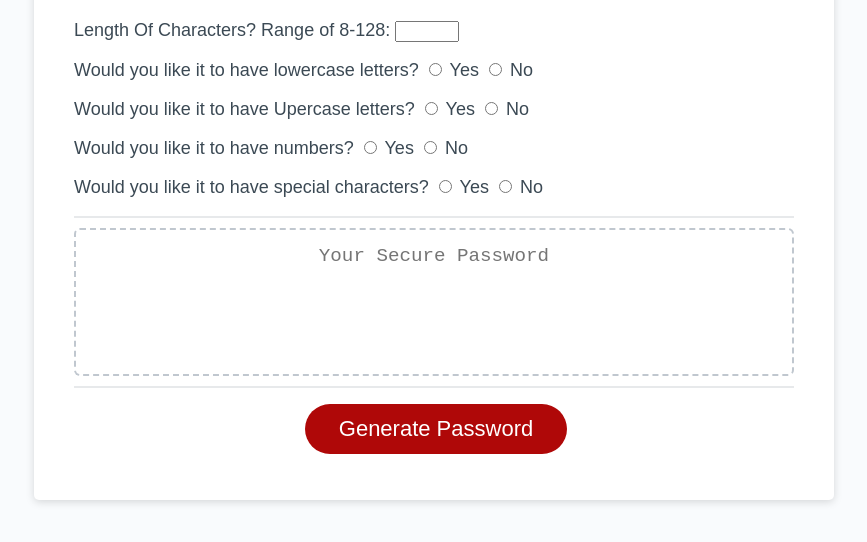
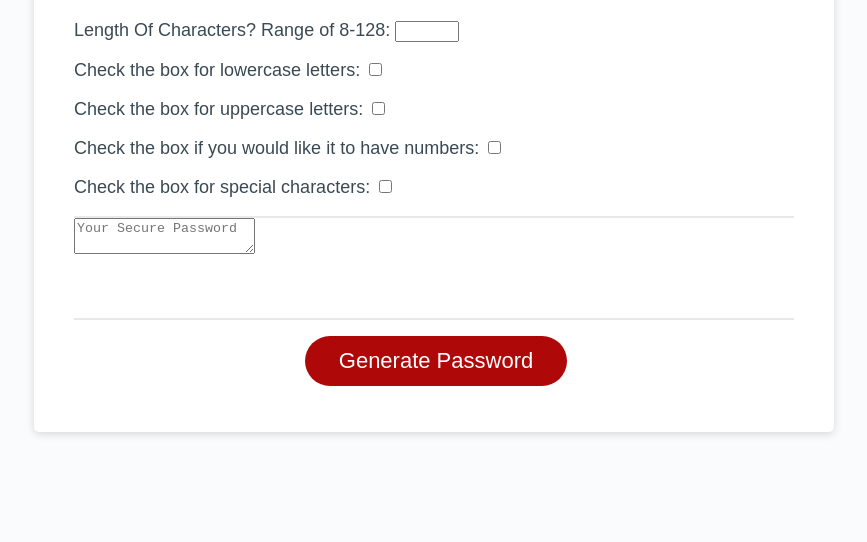
Before and after one commit to israel0688/PasswordGenerator, a plain HTML site: page Develop/index.html in a window 1280 px wide. Shown: the part 216-758 px from the top of the page, without its empty margins (206-1073 px from the left). Drawn offline with Linux system fonts and the light colour scheme.

Commit message:
stuck in javascript error

```diff
--- a/Develop/index.html
+++ b/Develop/index.html
@@ -24,47 +24,27 @@
                 <input type="number" name="characterLength" id="characterLength" min="8" max="128" class="form-input"/>
 
                 <p>
-                    Would you like it to have lowercase letters?
-                    <span class="radio-wrapper">
-                        <input type="radio" name="lowerCase-confirm" id="lowerCaseyes" />
-                        <label for="lowerCase-yes">Yes</label>
-                    </span>
-                    <span class="radio-wrapper">
-                        <input type="radio" name="lowerCase-confirm" id="lowerCase-no" />
-                        <label for="lowerCase-no">No</label>
+                    Check the box for lowercase letters:
+                    <span class="checkbox-wrapper">
+                        <input type="checkbox" name="lowerCase-confirm" id="lowerCaseyes" />
                     </span>
                 </p>
                 <p>
-                  Would you like it to have Upercase letters?
-                  <span class="radio-wrapper">
-                      <input type="radio" name="upperCase-confirm" id="upperCaseyes" />
-                      <label for="upperCase-yes">Yes</label>
-                  </span>
-                  <span class="radio-wrapper">
-                      <input type="radio" name="upperCase-confirm" id="upperCase-no" />
-                      <label for="upperCase-no">No</label>
+                  Check the box for uppercase letters:
+                  <span class="checkbox-wrapper">
+                      <input type="checkbox" name="upperCase-confirm" id="upperCaseyes" />
                   </span>
                 </p>
                 <p>
-                  Would you like it to have numbers?
-                  <span class="radio-wrapper">
-                      <input type="radio" name="number-confirm" id="numberyes" />
-                      <label for="number-yes">Yes</label>
-                  </span>
-                  <span class="radio-wrapper">
-                      <input type="radio" name="number-confirm" id="number-no" />
-                      <label for="number-no">No</label>
+                  Check the box if you would like it to have numbers:
+                  <span class="checkbox-wrapper">
+                      <input type="checkbox" name="number-confirm" id="numberyes" />
                   </span>
                 </p>
                 <p>
-                  Would you like it to have special characters?
-                  <span class="radio-wrapper">
-                      <input type="radio" name="specialC-confirm" id="specialCyes" />
-                      <label for="specialC-yes">Yes</label>
-                  </span>
-                  <span class="radio-wrapper">
-                      <input type="radio" name="specialC-confirm" id="specialC-no" />
-                      <label for="specialC-no">No</label>
+                  Check the box for special characters:
+                  <span class="checkbox-wrapper">
+                      <input type="checkbox" name="specialC-confirm" id="specialCyes" />
                   </span>
                 </p>
             </form>
@@ -75,13 +55,13 @@
         <div class="card-body">
           <textarea
             readonly
-            id="password"
+            id="passwordDisplay"
             placeholder="Your Secure Password"
             aria-label="Generated Password"
           ></textarea>
         </div>
         <div class="card-footer">
-          <id="generate" class="btn">Generate Password</button>
+          <button id= "generate" class= "btn">Generate Password</button>
         </div>
       </div>
     </div>
--- a/Develop/script.js
+++ b/Develop/script.js
@@ -10,10 +10,15 @@ const numberyes = document.getElementById
 ('numberyes')
 const specialCyes = document.getElementById
 ('specialCyes')
-
+const generateBtn = document.getElementById
+('generateBtn')
 
 const form = document.getElementById
  ('passwordGeneratorForm')
+
+const passwordDisplay = document.getElementById
+('passwordDisplay')
+
 
 const UPPERCASE_CHAR_CODES = arrayFromLowToHigh(65, 90)
 const LOWERCASE_CHAR_CODES = arrayFromLowToHigh(97, 122)
@@ -25,6 +30,28 @@ const SPECIAL_CHAR_CODES = arrayFromLowToHigh(33, 47)
 
 function generatePassword(characterLength, upperCaseyes, lowerCaseyes, numberyes, specialCyes)
 {
+  let charCodes = LOWERCASE_CHAR_CODES
+
+  if (upperCaseyes) charCodes = charCodes.concat
+  (UPPERCASE_CHAR_CODES)
+
+  if (lowerCaseyes) charCodes = charCodes.concat
+  (LOWERCASE_CHAR_CODES)
+
+  if(specialCyes) charCodes = charCodes.concat
+  (SPECIAL_CHAR_CODES)
+
+  if(numberyes) charCodes = charCodes.concat
+  (NUMBER_CHAR_CODES)
+
+  const passwordCharacter = []
+  for (let i = 0; i < characterLength; i++)
+  {
+    const characterCode = charCodes[Math.floor(Math.random()* charCodes.length)]
+    passwordCharacter.push(String.fromCharCode(charcterCode))
+  }
+
+  return passwordCharacter.join('')
 
 }
 
@@ -38,15 +65,16 @@ function arrayFromLowToHigh(low, hight)
   return array
 }
 
-form.addEventListener('submit', e =>
+generateBtn.addEventListener('click', e =>
 {
   e.preventDefault()
   const characterLength = characterLength.value
-  const upperCaseyes = upperCaseyesElement.value
-  const lowerCaseyes = lowerCaseyesElement.value
-  const numberyes = numberyesElement.value
-  const specialCyes = specialCyesElement.value
+  const upperCaseyes = upperCaseyesElement.checked
+  const lowerCaseyes = lowerCaseyesElement.checked
+  const numberyes = numberyesElement.checked
+  const specialCyes = specialCyesElement.checked
   const password = generatePassword(characterLength, upperCaseyes, lowerCaseyes, numberyes, specialCyes)
+  passwordDisplay.innerText = password
 
 })
 
```
